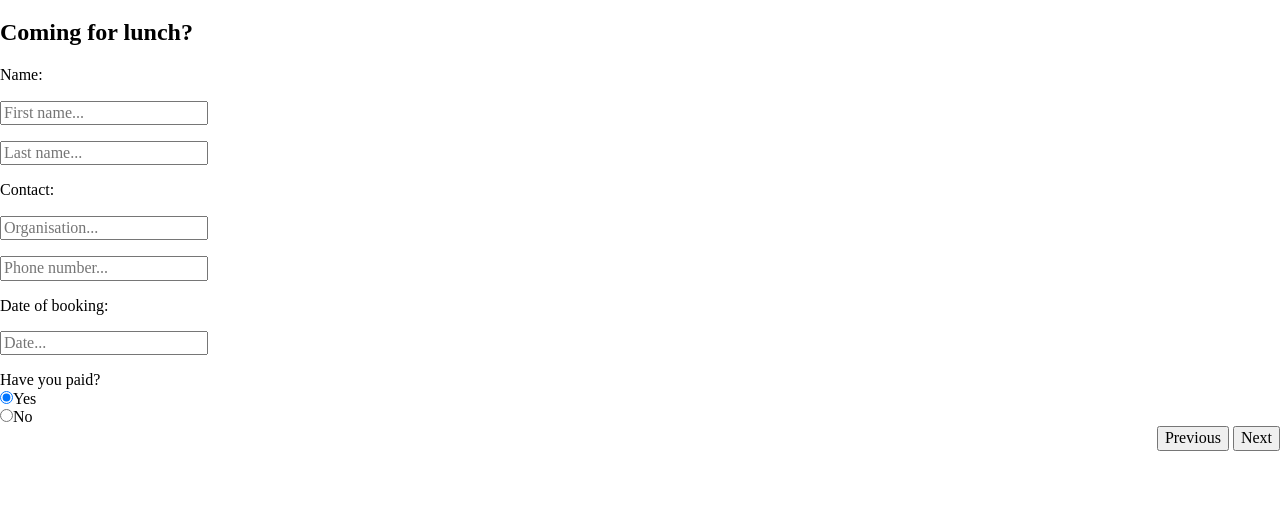
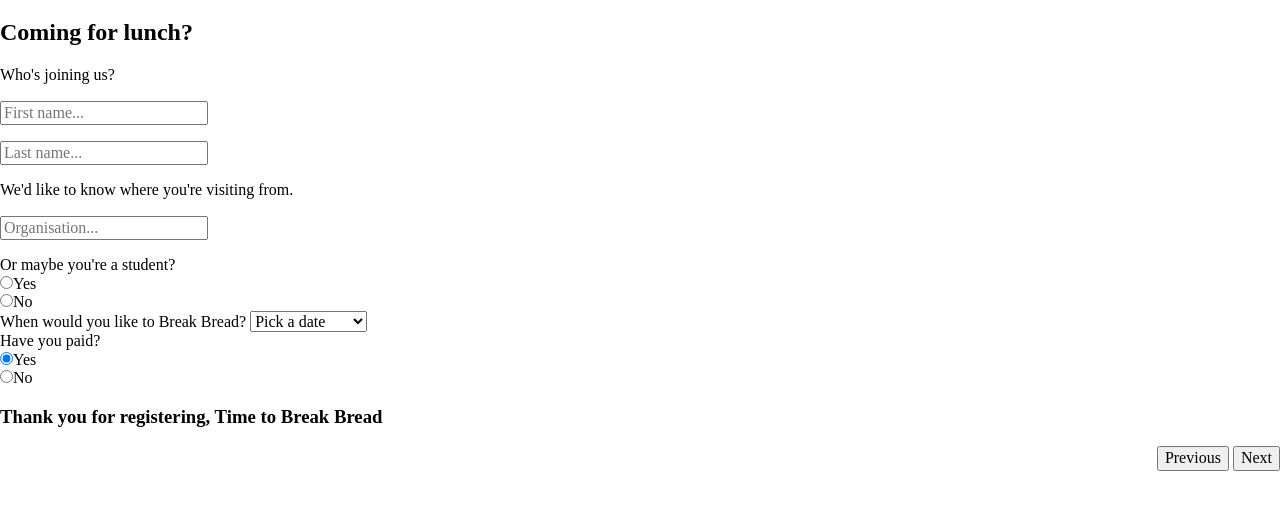
Before and after one commit to fac-15/breaking_bad, a website: page public/index.html in a window 1280 px wide. Shown: the part 61-569 px from the top of the page. Drawn offline with Linux system fonts and the light colour scheme.

Commit message:
updated template for form

```diff
--- a/public/index.html
+++ b/public/index.html
@@ -17,24 +17,38 @@
     <form id="form" action="index.html" method="post">
       <h2>Coming for lunch?</h2>
 
-      <div class='tab'>Name:
+      <div class="tab" id="section-1">Who's joining us?
         <p><input placeholder="First name..." oninput="this.className = ''"></p>
         <p><input placeholder="Last name..." oninput="this.className = ''"></p>
       </div>
 
-      <div class='tab'>Contact:
+      <div class="tab" id="section-2">We'd like to know where you're visiting from.
         <p><input placeholder="Organisation..." oninput="this.className = ''"></p>
-        <p><input placeholder="Phone number..." oninput="this.className = ''"></p>
       </div>
 
-      <div class='tab'>Date of booking:
-        <p><input placeholder="Date..." oninput="this.className = ''"></p>
-      </div>
-
-      <div class='tab'>Have you paid?
+      <div class="tab" id="section-3">Or maybe you're a student?
         <br>
         <input type="radio" name="paid" value="paid" checked>Yes<br>
         <input type="radio" name="not-paid" value="not-paid">No<br>
+      </div>
+
+      <div class="tab" id="section-4">When would you like to Break Bread?
+        <select class="date-select" name="Pick a date">
+          <option value="12th Dec 2018">Pick a date</option>
+          <option value="12th Dec 2018">12th Dec 2018</option>
+          <option value="19th Dec 2018">19th Dec 2018</option>
+          <option value="9th Jan 2019">9th Jan 2019</option>
+        </select>
+      </div>
+
+      <div class="tab" id="section-5">Have you paid?
+        <br>
+        <input type="radio" name="paid" value="paid" checked>Yes<br>
+        <input type="radio" name="not-paid" value="not-paid">No<br>
+      </div>
+
+      <div class="tab" id="section-6">
+        <h3>Thank you for registering, Time to Break Bread</h3>
       </div>
 
       <div style="overflow:auto;">
```
